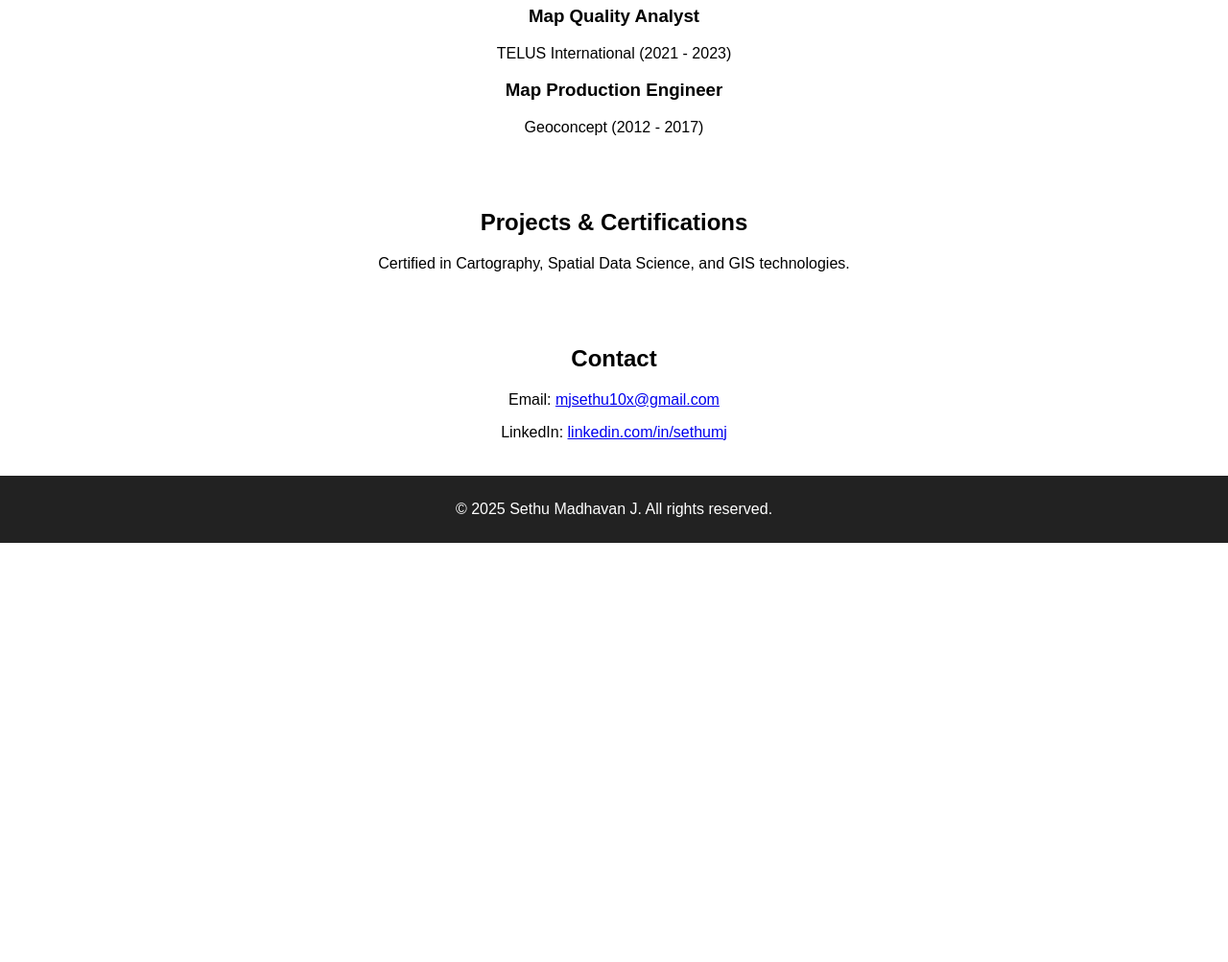
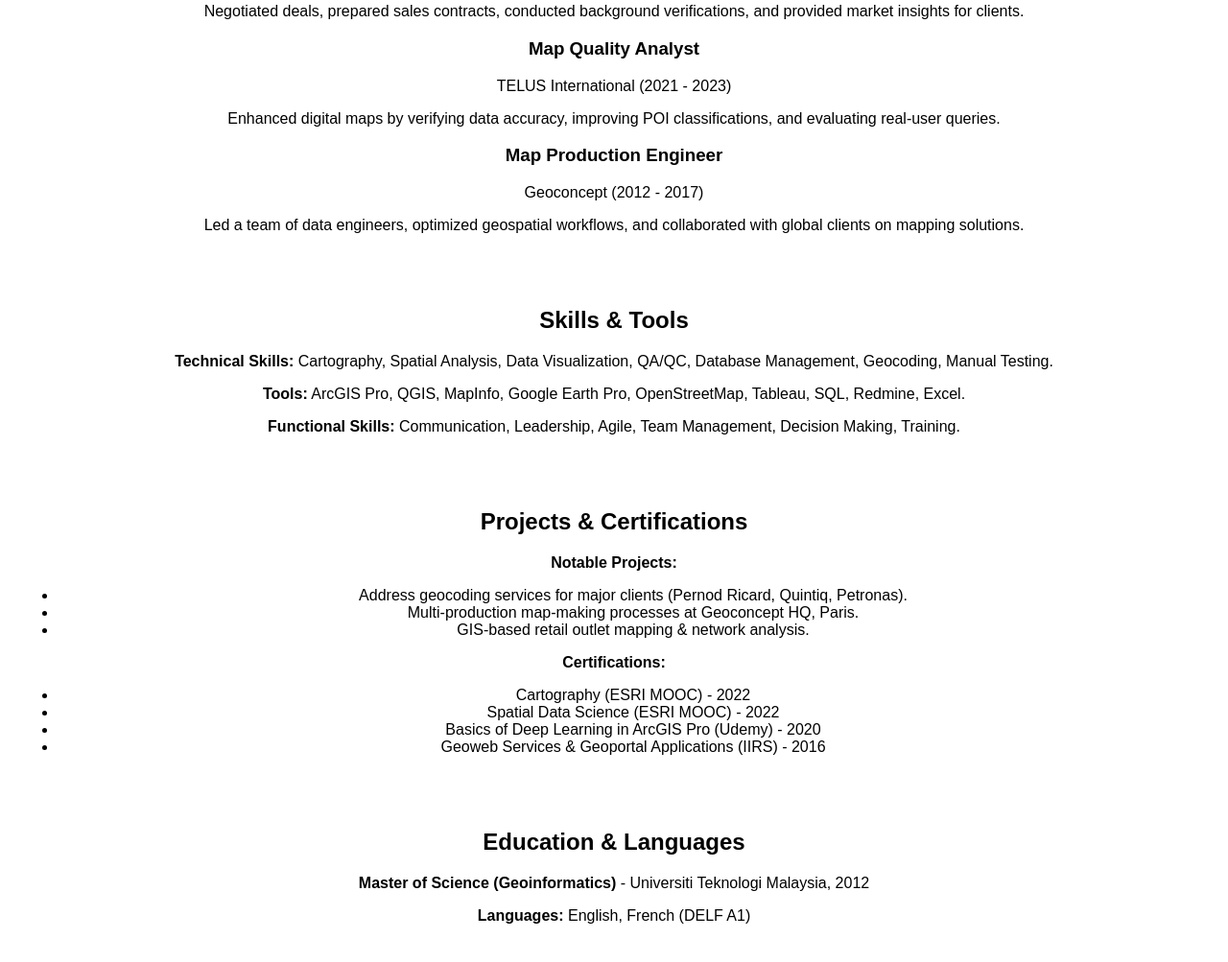
Before and after one commit to mjsethu10/portfolio, a plain HTML site: page index.html in a window 1280 px wide. Shown: the part 489-1492 px from the top of the page at 96% size. Before the commit the page ends 1055 px from the top, so only its background shows below. Drawn offline with Linux system fonts and the light colour scheme.

Commit message:
added content.html

```diff
--- a/index.html
+++ b/index.html
@@ -15,7 +15,9 @@
                 <ul>
                     <li><a href="#about">About</a></li>
                     <li><a href="#experience">Experience</a></li>
+                    <li><a href="#skills">Skills</a></li>
                     <li><a href="#projects">Projects</a></li>
+                    <li><a href="#education">Education</a></li>
                     <li><a href="#contact">Contact</a></li>
                 </ul>
             </nav>
@@ -32,20 +34,48 @@
         <div class="card">
             <h3>Consultant - Real Estate</h3>
             <p>Omega Enterprises (2017 - Present)</p>
+            <p>Negotiated deals, prepared sales contracts, conducted background verifications, and provided market insights for clients.</p>
         </div>
         <div class="card">
             <h3>Map Quality Analyst</h3>
             <p>TELUS International (2021 - 2023)</p>
+            <p>Enhanced digital maps by verifying data accuracy, improving POI classifications, and evaluating real-user queries.</p>
         </div>
         <div class="card">
             <h3>Map Production Engineer</h3>
             <p>Geoconcept (2012 - 2017)</p>
+            <p>Led a team of data engineers, optimized geospatial workflows, and collaborated with global clients on mapping solutions.</p>
         </div>
+    </section>
+
+    <section id="skills" class="section">
+        <h2>Skills & Tools</h2>
+        <p><strong>Technical Skills:</strong> Cartography, Spatial Analysis, Data Visualization, QA/QC, Database Management, Geocoding, Manual Testing.</p>
+        <p><strong>Tools:</strong> ArcGIS Pro, QGIS, MapInfo, Google Earth Pro, OpenStreetMap, Tableau, SQL, Redmine, Excel.</p>
+        <p><strong>Functional Skills:</strong> Communication, Leadership, Agile, Team Management, Decision Making, Training.</p>
     </section>
 
     <section id="projects" class="section">
         <h2>Projects & Certifications</h2>
-        <p>Certified in Cartography, Spatial Data Science, and GIS technologies.</p>
+        <p><strong>Notable Projects:</strong></p>
+        <ul>
+            <li>Address geocoding services for major clients (Pernod Ricard, Quintiq, Petronas).</li>
+            <li>Multi-production map-making processes at Geoconcept HQ, Paris.</li>
+            <li>GIS-based retail outlet mapping & network analysis.</li>
+        </ul>
+        <p><strong>Certifications:</strong></p>
+        <ul>
+            <li>Cartography (ESRI MOOC) - 2022</li>
+            <li>Spatial Data Science (ESRI MOOC) - 2022</li>
+            <li>Basics of Deep Learning in ArcGIS Pro (Udemy) - 2020</li>
+            <li>Geoweb Services & Geoportal Applications (IIRS) - 2016</li>
+        </ul>
+    </section>
+
+    <section id="education" class="section">
+        <h2>Education & Languages</h2>
+        <p><strong>Master of Science (Geoinformatics)</strong> - Universiti Teknologi Malaysia, 2012</p>
+        <p><strong>Languages:</strong> English, French (DELF A1)</p>
     </section>
 
     <section id="contact" class="section">
```
